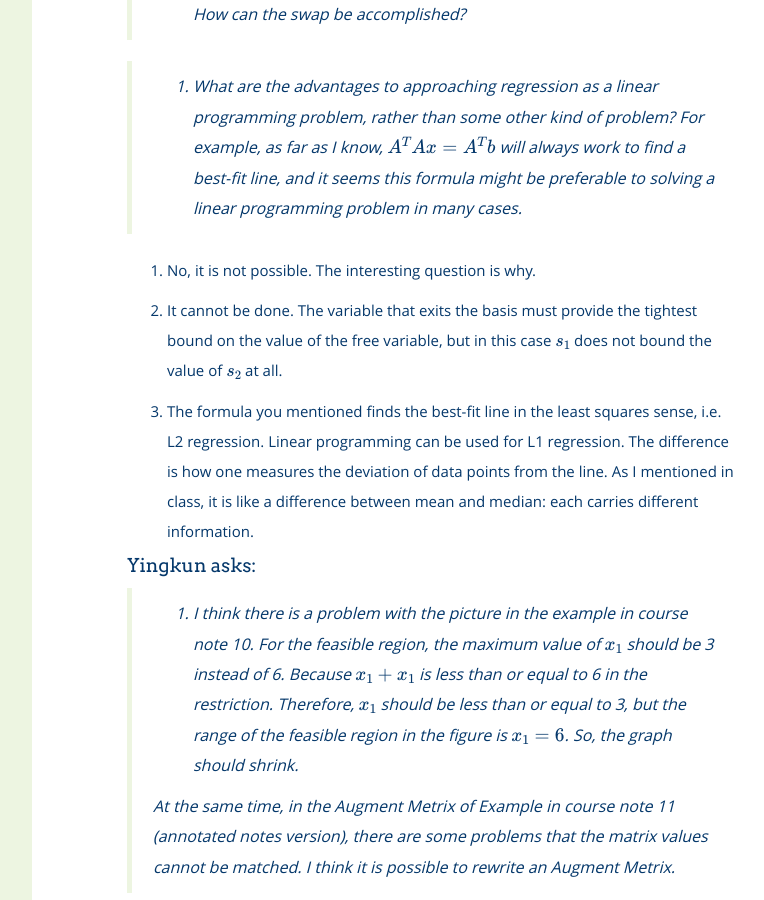
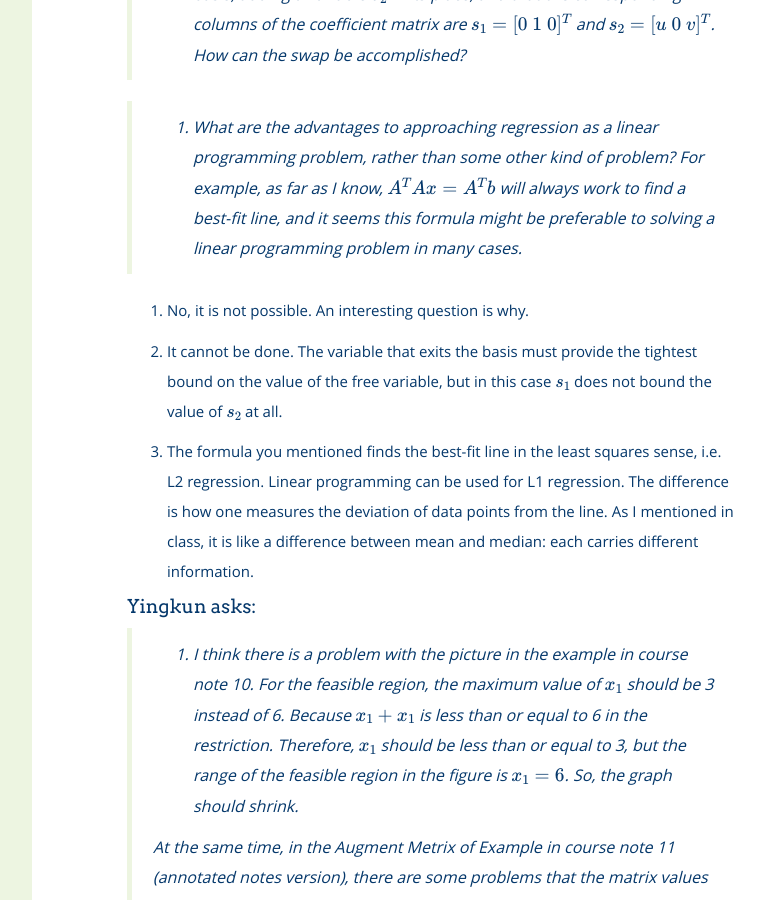
Before and after one commit to bbadzioch/461_site, a Jekyll site: the page built from modules/schedule/_posts/2000-01-04-week_4.md, in a window 1280 px wide and 900 px high, scrolled down 4505 px. Shown: the whole window, without its empty margins (288-1052 px from the left). Built offline with Jekyll 4.4.1, drawn with Linux system fonts in a browser that asks for light colours; nearby versions of some CDN libraries; formulas are drawn with MathJax 3; some of the changed text lies outside the part shown.

Commit message:
Update weekly_digest_4.md

```diff
--- a/modules/schedule/_posts/weekly_digests/weekly_digest_4.md
+++ b/modules/schedule/_posts/weekly_digests/weekly_digest_4.md
@@ -150,7 +151,7 @@ if there are other connections.
 > work to find a best-fit line, and it seems this formula might be preferable to solving a linear
 > programming problem in many cases.
 
-1. No, it is not possible. The interesting question is why.
+1. No, it is not possible. An interesting question is why.
 
 2. It cannot be done. The variable that exits the basis must provide the tightest bound on the value
    of the free variable, but in this case $$s_1$$ does not bound the value of $$s_2$$ at all.
```
Also changed, not shown: other parts of modules/schedule/_posts/weekly_digests/weekly_digest_4.md (+1 -0 lines).
